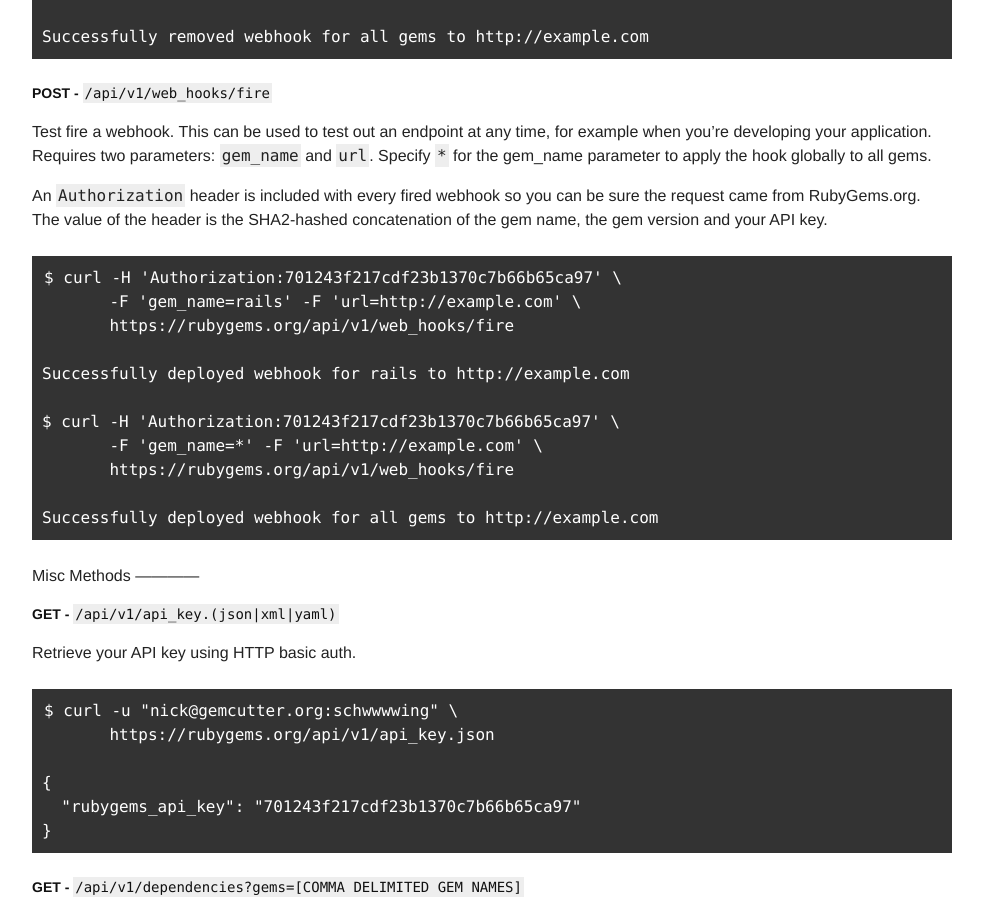
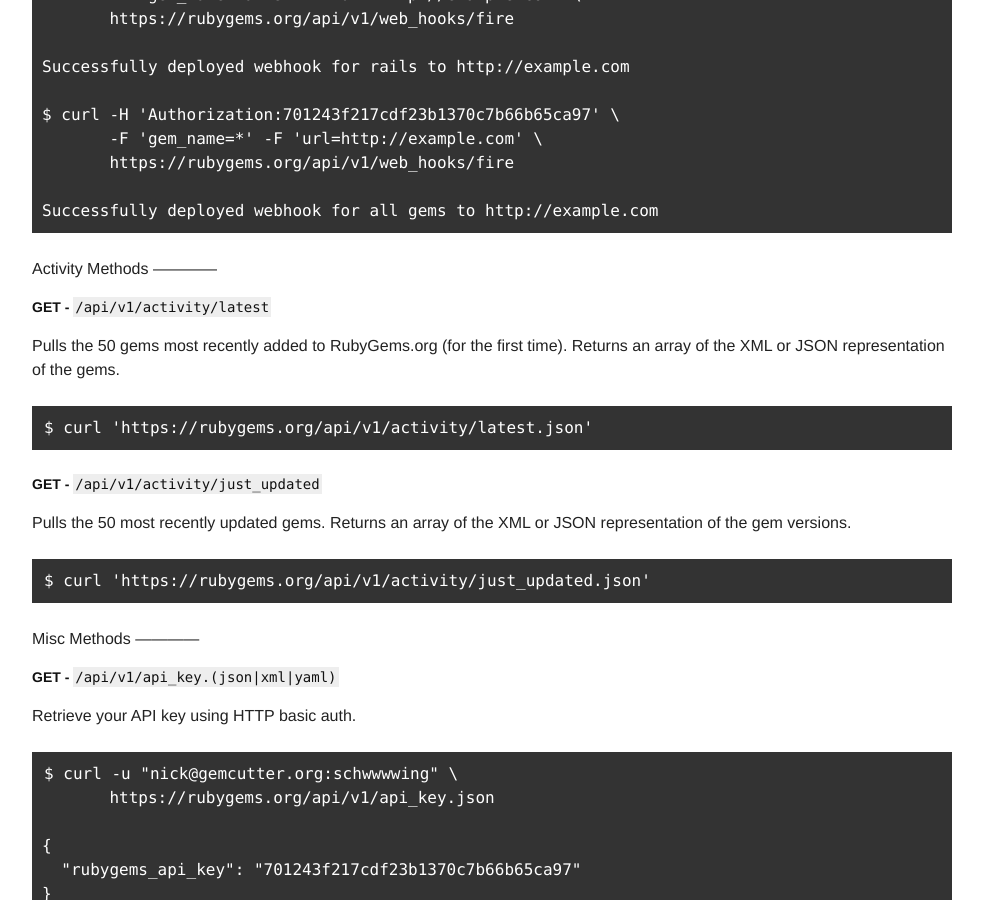
Before and after one commit to radar/guides, a Jekyll site: the page built from rubygems-org-api.md, in a window 1280 px wide and 900 px high, scrolled down 10719 px. Shown: the whole window, without its empty margins (148-1131 px from the left). Built offline with Jekyll 4.4.1, drawn with Linux system fonts in a browser that asks for light colours; some of the changed text lies outside the part shown.

Commit message:
Add activity api documentation

```diff
--- a/rubygems-org-api.md
+++ b/rubygems-org-api.md
@@ -19,6 +19,7 @@ Details on interacting with RubyGems.org over HTTP.
 * [Gem Download Methods](#gemdownloads): Query for download statistics
 * [Owner Methods](#owner): Manage owners for gems
 * [Webhook Methods](#webhook): Manage notifications for when gems are pushed
+* [Activity Methods](#activity): Query for information about site-wide activity
 * [Misc Methods](#misc): Various other interactions with the site
 
 <a id="authorization"> </a>
@@ -484,6 +473,22 @@ SHA2-hashed concatenation of the gem name, the gem version and your API key.
 
     Successfully deployed webhook for all gems to http://example.com
 
+<a id="activity"> </a>
+Activity Methods
+------------
+
+### GET - `/api/v1/activity/latest`
+
+Pulls the 50 gems most recently added to RubyGems.org (for the first time). Returns an array of the XML or JSON representation of the gems.
+
+    $ curl 'https://rubygems.org/api/v1/activity/latest.json'
+
+### GET - `/api/v1/activity/just_updated`
+
+Pulls the 50 most recently updated gems. Returns an array of the XML or JSON representation of the gem versions.
+
+    $ curl 'https://rubygems.org/api/v1/activity/just_updated.json'
+
 <a id="misc"> </a>
 Misc Methods
 ------------
```
Also changed, not shown: other parts of rubygems-org-api.md (+0 -12 lines).
